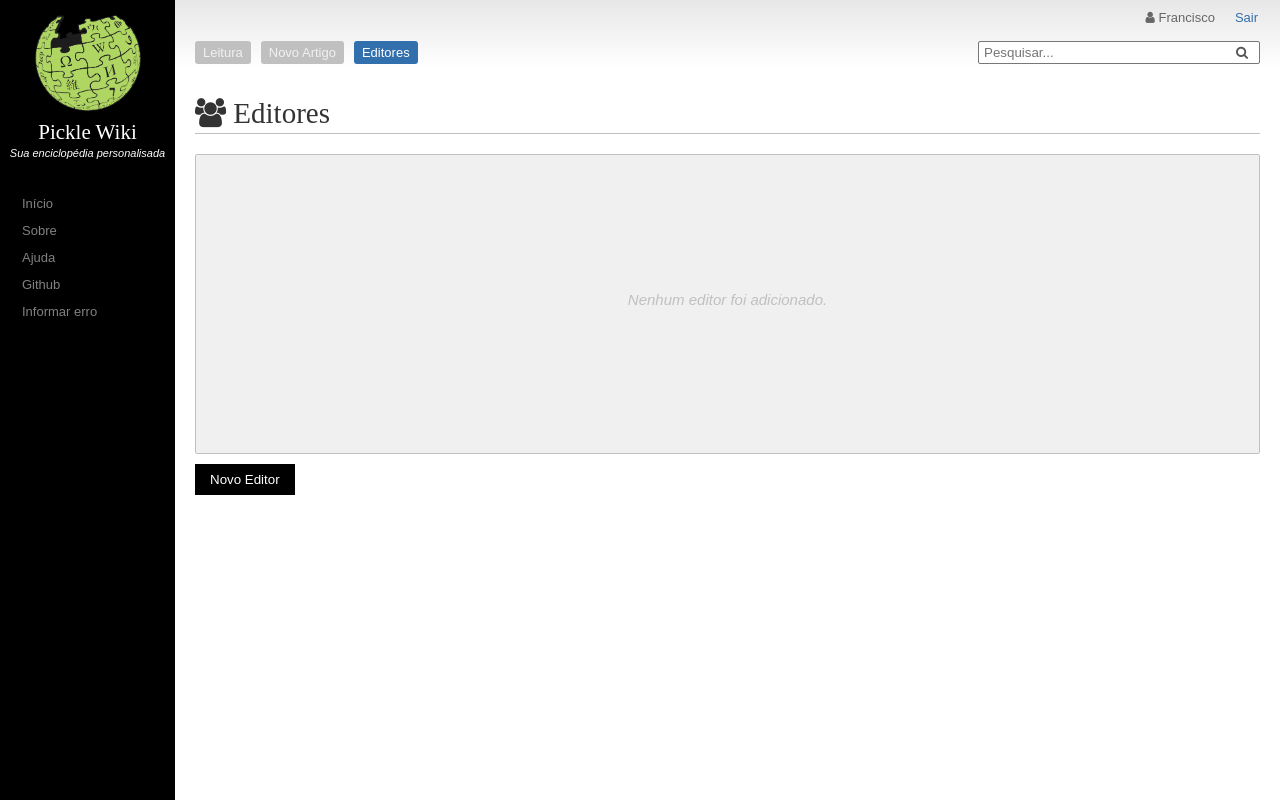
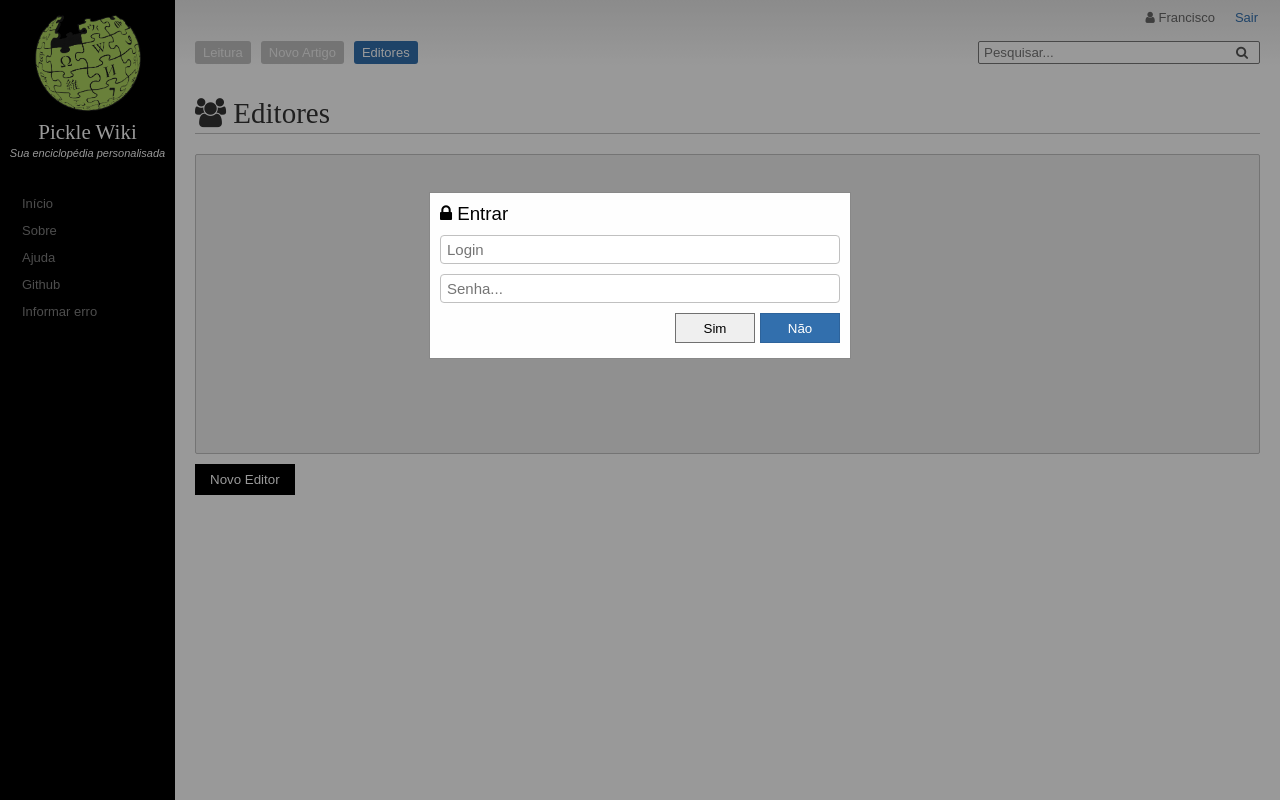
Before and after one commit to SamirSales/pickle-wiki-backend-springboot, a React (Create React App) app: page / in a window 1280 px wide. Built offline with nearby package versions, Linux system fonts and the light colour scheme.

Commit message:
modal login (in progress)

```diff
--- /dev/null
+++ b/src/components/UI/Modal/LoginModal/LoginModal.js
@@ -0,0 +1,27 @@
+
+import React from 'react';
+import Backdrop from '../../Backdrop/Backdrop';
+import Aux from '../../../../hoc/Aux';
+
+import './LoginModal.css';
+
+const loginModal = ( props ) => {
+
+    return (
+        <Aux>
+            <Backdrop active={props.active} click={props.cancel} />
+
+            <div className="modal-content"
+                style={{ display: props.active ? 'block' : 'none' }}>
+                <h3><i className="fa fa-lock"></i> Entrar</h3>
+                <input className="form-input" placeholder='Login' onChange={props.onchangelogin}/>
+                <input className="form-input" placeholder='Senha...' onChange={props.onchangepassword} style={{marginTop: '10px'}}/>
+                <div className="buttons" style={{marginTop: '10px'}}>
+                    <button className="cancel" onClick={props.cancel}>Não</button>
+                    <button onClick={props.confirm}>Sim</button>
+                </div>
+            </div>
+        </Aux>
+    )
+};
+export default loginModal;
--- a/src/components/UI/Modal/Modal.js
+++ b/src/components/UI/Modal/LogoutModal/LogoutModal.js
@@ -1,11 +1,11 @@
 
 import React from 'react';
-import Backdrop from '../Backdrop/Backdrop';
-import Aux from '../../../hoc/Aux';
+import Backdrop from '../../Backdrop/Backdrop';
+import Aux from '../../../../hoc/Aux';
 
-import './Modal.css';
+import './LogoutModal.css';
 
-const modal = ( props ) => {
+const logoutModal = ( props ) => {
 
     return (
         <Aux>
@@ -13,8 +13,8 @@ const modal = ( props ) => {
 
             <div className="modal-content"
                 style={{ display: props.active ? 'block' : 'none' }}>
-                <h3>{props.title}</h3>
-                <p>{props.message}</p>
+                <h3>Fazer logout</h3>
+                <p>Tem certeza que deseja fazer logout?</p>
                 <div className="buttons">
                     <button className="cancel" onClick={props.cancel}>Não</button>
                     <button onClick={props.confirm}>Sim</button>
@@ -23,4 +23,4 @@ const modal = ( props ) => {
         </Aux>
     )
 };
-export default modal;
+export default logoutModal;
--- a/src/containers/Layout/Layout.js
+++ b/src/containers/Layout/Layout.js
@@ -3,7 +3,8 @@ import React, { Component } from 'react';
 import Aux from '../../hoc/Aux';
 import NavBar from '../NavBar/NavBar';
 import TopBar from '../TopBar/TopBar';
-import Modal from '../../components/UI/Modal/Modal';
+import LogoutModal from '../../components/UI/Modal/LogoutModal/LogoutModal';
+import LoginModal from '../../components/UI/Modal/LoginModal/LoginModal';
 
 import './Layout.css';
 
@@ -19,28 +20,89 @@ class Layout extends Component {
             login: 'chico',
             password: '123456'
         },
-        dialog:{
-            title: '',
-            message: '',
+        dialogLogout:{
             active: false,
             funConfirm: null
+        },
+        dialogLogin:{
+            active: true,
+            funConfirm: null
+        },
+        userAccess:{
+            login: '',
+            password: ''
         }
     }
 
+    /* Log in Methods */
+
+    dialogLogin = () => {
+        this.setState( {
+            dialogLogin: {
+                active: true
+            }
+        });
+    }
+
+    closeDialogLogin = () => {
+        this.setState( {
+            dialogLogin: {
+                active: false
+            },
+            userAccess: {
+                login: '',
+                password: ''
+            }
+        });
+    }
+
+    login = () => {
+        if(this.state.userAccess.login === 'admin' && this.state.userAccess.password === '123456'){
+
+            console.log("login = "+this.state.userAccess.login);
+            console.log("password = "+this.state.userAccess.password);
+            console.log("Acesso autorizado.");
+        }else{
+            console.log("login = "+this.state.userAccess.login);
+            console.log("password = "+this.state.userAccess.password);
+            console.log("Acesso negado.");
+        }
+    }
+
+    onChangeLoginField = (event) => {
+        this.setState({
+            userAccess:{
+                login: event.target.value
+            }
+        });
+
+        // console.log("login: "+this.state.userAccess.login);
+    }
+
+    onChangePasswordField = (event) => {
+        this.setState({
+            userAccess:{
+                password: event.target.value
+            }
+        });
+
+        // console.log("password: "+this.state.userAccess.password);
+    }
+
+    /* Log out methods */
+
     dialogLogout = () => {
         this.setState( {
-            dialog: {
-                title: 'Fazer logout',
-                message: 'Tem certeza que deseja fazer logout?',
+            dialogLogout: {
                 active: true,
                 funConfirm: this.logout
             }
         });
     }
 
-    closeDialog = () => {
+    closeDialogLogout = () => {
         this.setState( {
-            dialog: {
+            dialogLogout: {
                 active: false
             }
         });
@@ -48,7 +110,7 @@ class Layout extends Component {
 
     logout = () => {
         this.setState( {
-            dialog: {
+            dialogLogout: {
                 active: false
             },
             user: null
@@ -69,6 +131,7 @@ class Layout extends Component {
                         <TopBar home={this.state.url}
                             user={this.state.user}
                             logout={this.dialogLogout}
+                            login={this.dialogLogin}
                             screenStatus={this.props.screenStatus}
                             screenStatusEvent={this.props.screenStatusEvent} />
                     </AuthContext.Provider>
@@ -76,12 +139,17 @@ class Layout extends Component {
                     <main id='container'>{this.props.children}</main>
                 </div>
 
-                <Modal
-                    title={this.state.dialog.title}
-                    message={this.state.dialog.message}
-                    active={this.state.dialog.active}
-                    confirm={this.state.dialog.funConfirm}
-                    cancel={this.closeDialog} />
+                <LogoutModal
+                    active={this.state.dialogLogout.active}
+                    confirm={this.state.dialogLogout.funConfirm}
+                    cancel={this.closeDialogLogout} />
+
+                <LoginModal
+                    active={this.state.dialogLogin.active}
+                    onchangelogin={this.onChangeLoginField}
+                    onchangepassword={this.onChangePasswordField}
+                    confirm={this.login}
+                    cancel={this.closeDialogLogin} />
             </Aux>
         );
     }
--- a/src/containers/TopBar/TopBar.js
+++ b/src/containers/TopBar/TopBar.js
@@ -17,8 +17,8 @@ class TopBar extends PureComponent {
 
     let userNotAuthenticated = (
       <div className="topTopBar">
-        <a href={this.props.home}>Entrar</a>
-        <a href={this.props.home} className="user-link"><i className="fa fa-user"></i> Não autenticado</a>
+        <a onClick={this.props.login}>Entrar</a>
+        <a className="user-link"><i className="fa fa-user"></i> Não autenticado</a>
       </div>
     );
 
```
Also changed, not shown: src/components/UI/Modal/LoginModal/LoginModal.css (added), src/components/UI/Modal/LogoutModal/LogoutModal.css (renamed from src/components/UI/Modal/Modal.css).
